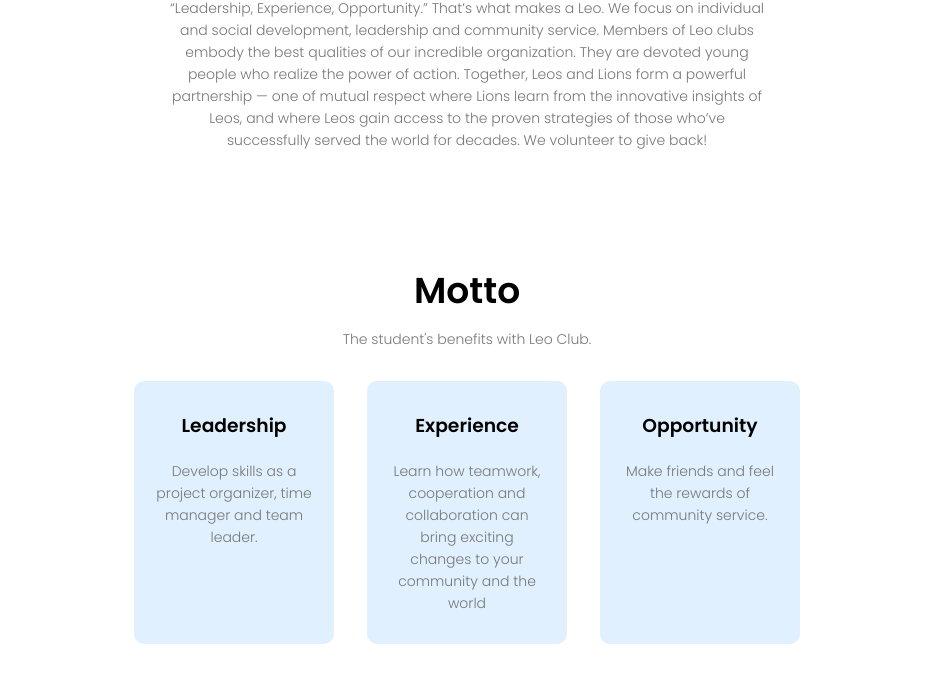
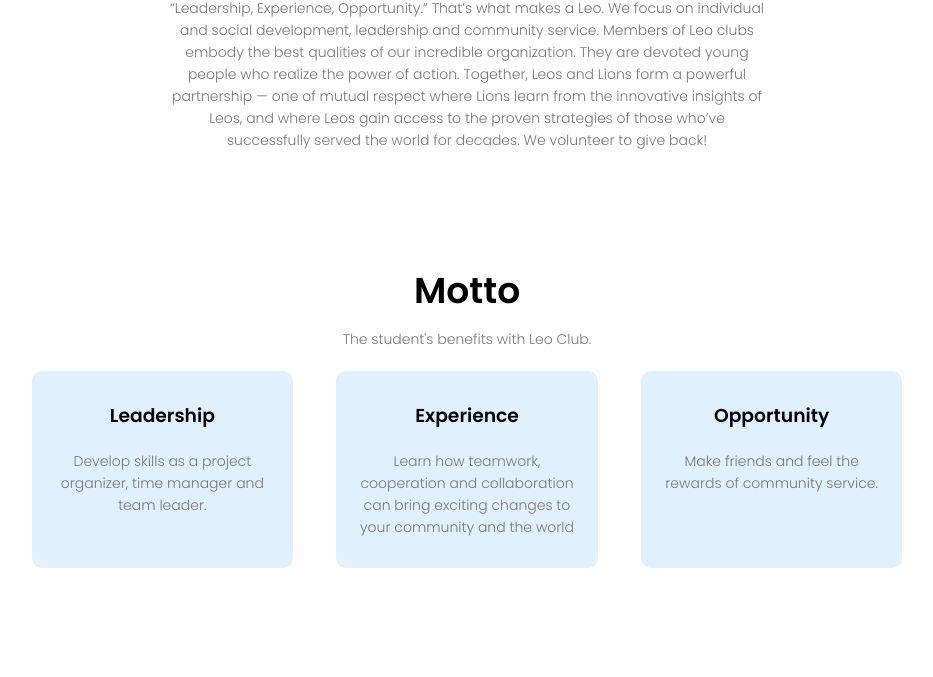
Before and after one commit to brodytree/CapeLeoClub, a plain HTML site: page index.html in a window 1280 px wide. Shown: the part 728-1405 px from the top of the page, without its empty margins (173-1106 px from the left). After the commit the page ends 1339 px from the top, so only its background shows below. Drawn offline with Linux system fonts and the light colour scheme.

Commit message:
Update style.css

```diff
--- a/style.css
+++ b/style.css
@@ -148,10 +148,10 @@ p {
     margin-right: 16vw;
 }
 .row {
-    margin-top: 2%;
+    margin-top: 1%;
     display: flex;
     justify-content: space-between;
-    width: 65%;
+    width: 85%;
     margin-left: auto;
     margin-right: auto;
 }
@@ -160,7 +160,7 @@ p {
     background: #e0f0ff;
     border-radius: 10px;
     margin-bottom: 5%;
-    padding: 20px 12px;
+    padding: 20px 10px;
     box-sizing: border-box;
     transition: 0.5s;
 }
```
